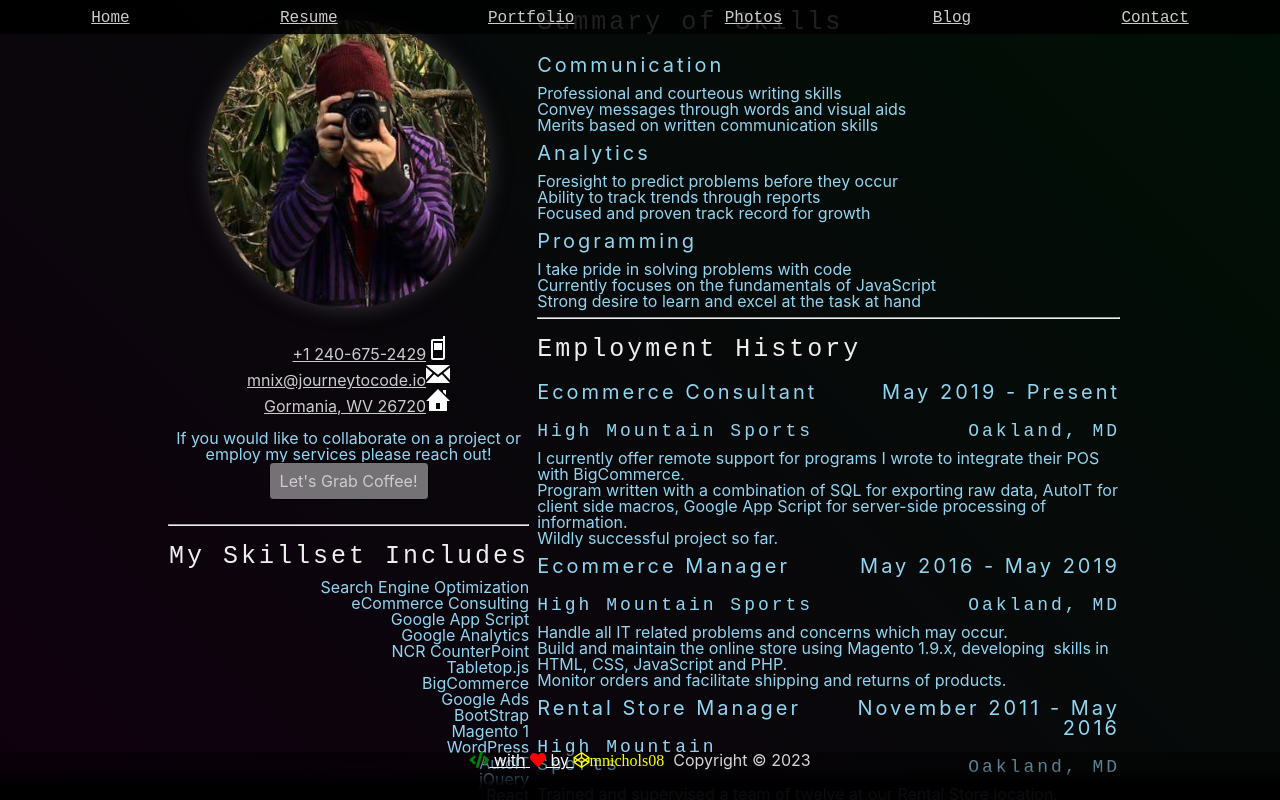
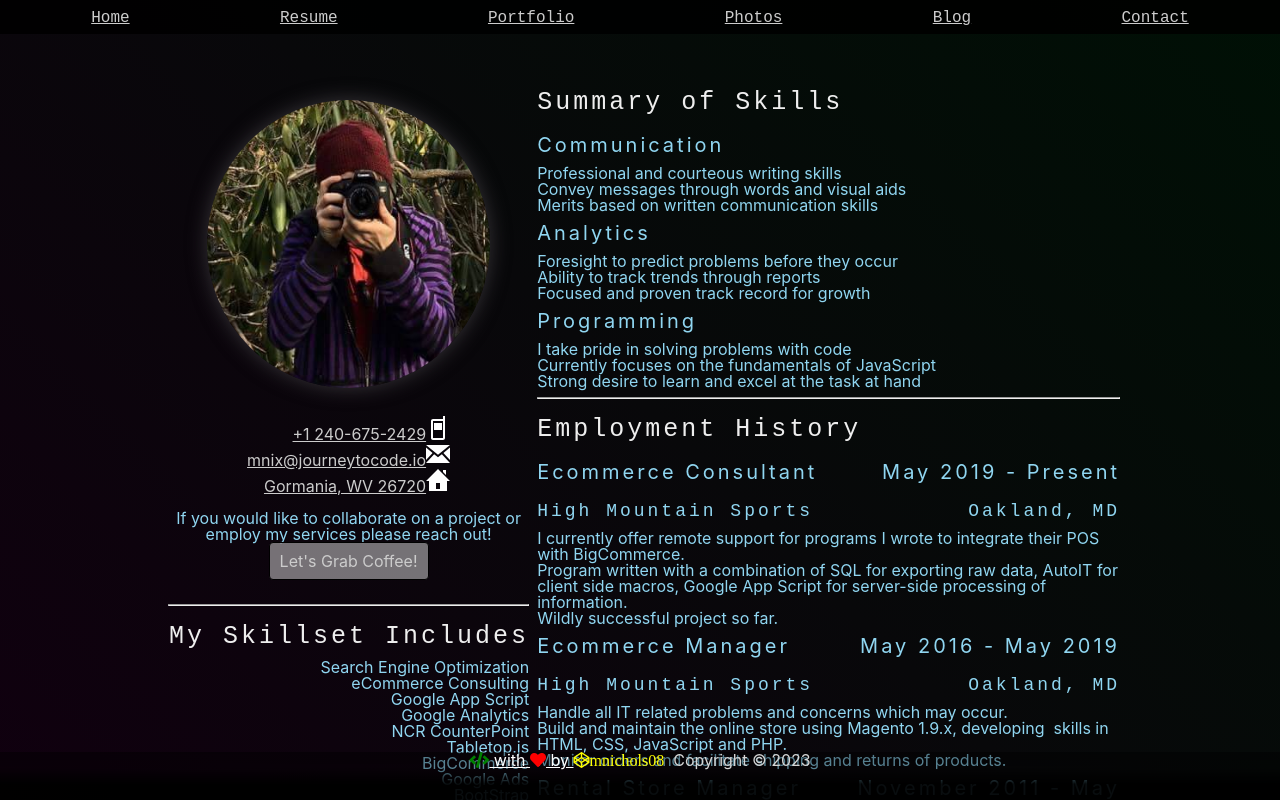
Before and after one commit to mnichols08/portfolio, a React (Create React App) app: page /resume in a window 1280 px wide. Shown: the top 800 px of the page. Built offline with nearby package versions, Linux system fonts and the light colour scheme; a web font is replaced by a local one.

Commit message:
adds margin-top of 5em to the Resume Compoent

```diff
--- a/src/components/Resume/resume.styles.css
+++ b/src/components/Resume/resume.styles.css
@@ -2,6 +2,7 @@
     display: flex;
     margin: auto;
     width: 75%;
+    margin-top: 5em;
 }
 
 @media only screen and (max-width: 460px) {
```
